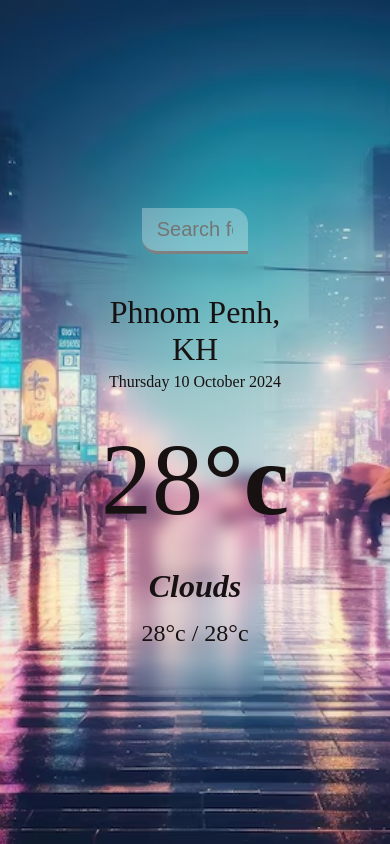
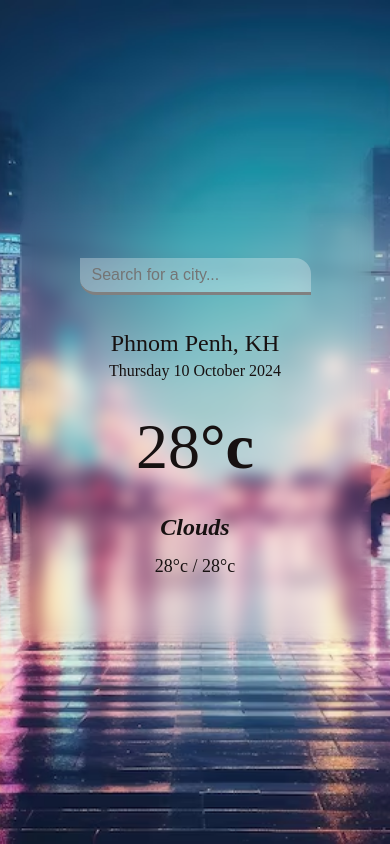
Before and after one commit to khannchychuon/weatherApp, a plain HTML site: page index.html in a window 390 px wide. Drawn offline with Linux system fonts and the light colour scheme.

Commit message:
responsive

```diff
--- a/main.css
+++ b/main.css
@@ -34,7 +34,6 @@ header {
   align-items: center;
   padding: 50px 15px 15px;
 }
-
 header input {
   width: 100%;
   max-width: 280px;
@@ -44,7 +43,6 @@ header input {
   background-color: rgba(255, 255, 255, 0.3);
   border-radius: 0px 16px 0px 16px;
   border-bottom: 3px solid gray;
-
   color: #313131;
   font-size: 20px;
   font-weight: 300;
@@ -63,30 +61,25 @@ main {
   align-items: center;
   text-align: center;
 }
-
 .location .city {
   color: #171111;
   font-size: 32px;
   font-weight: 500;
   margin-bottom: 5px;
 }
-
 .location .date {
   color: #171111;
   font-size: 16px;
 }
-
 .current .temp {
   color: #171111;
   font-size: 102px;
   font-weight: 900;
   margin: 30px 0px;
 }
-
 .current .temp span {
   font-weight: 500;
 }
-
 .current .weather {
   color: #171111;
   font-size: 32px;
@@ -94,9 +87,39 @@ main {
   font-style: italic;
   margin-bottom: 15px;
 }
-
 .current .hi-low {
   color: #171111;
   font-size: 24px;
   font-weight: 500;
 }
+@media (max-width: 768px) {
+  .container {
+    width: 90%;
+    padding: 15px;
+  }
+
+  header {
+    padding: 30px 10px 10px;
+  }
+
+  header input {
+    font-size: 16px;
+    padding: 8px 12px;
+  }
+
+  .location .city {
+    font-size: 24px;
+  }
+
+  .current .temp {
+    font-size: 64px;
+  }
+
+  .current .weather {
+    font-size: 24px;
+  }
+
+  .current .hi-low {
+    font-size: 18px;
+  }
+}
```
